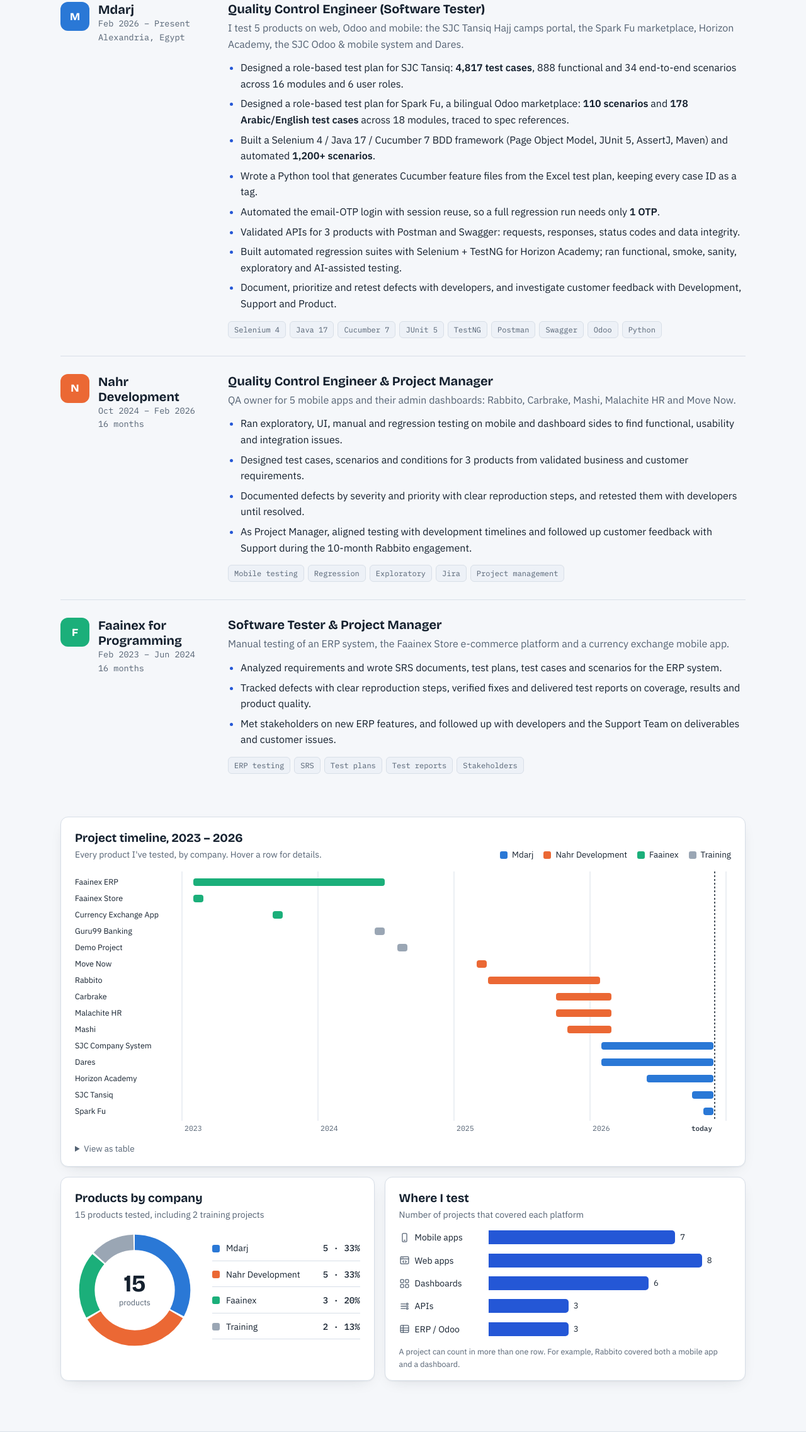
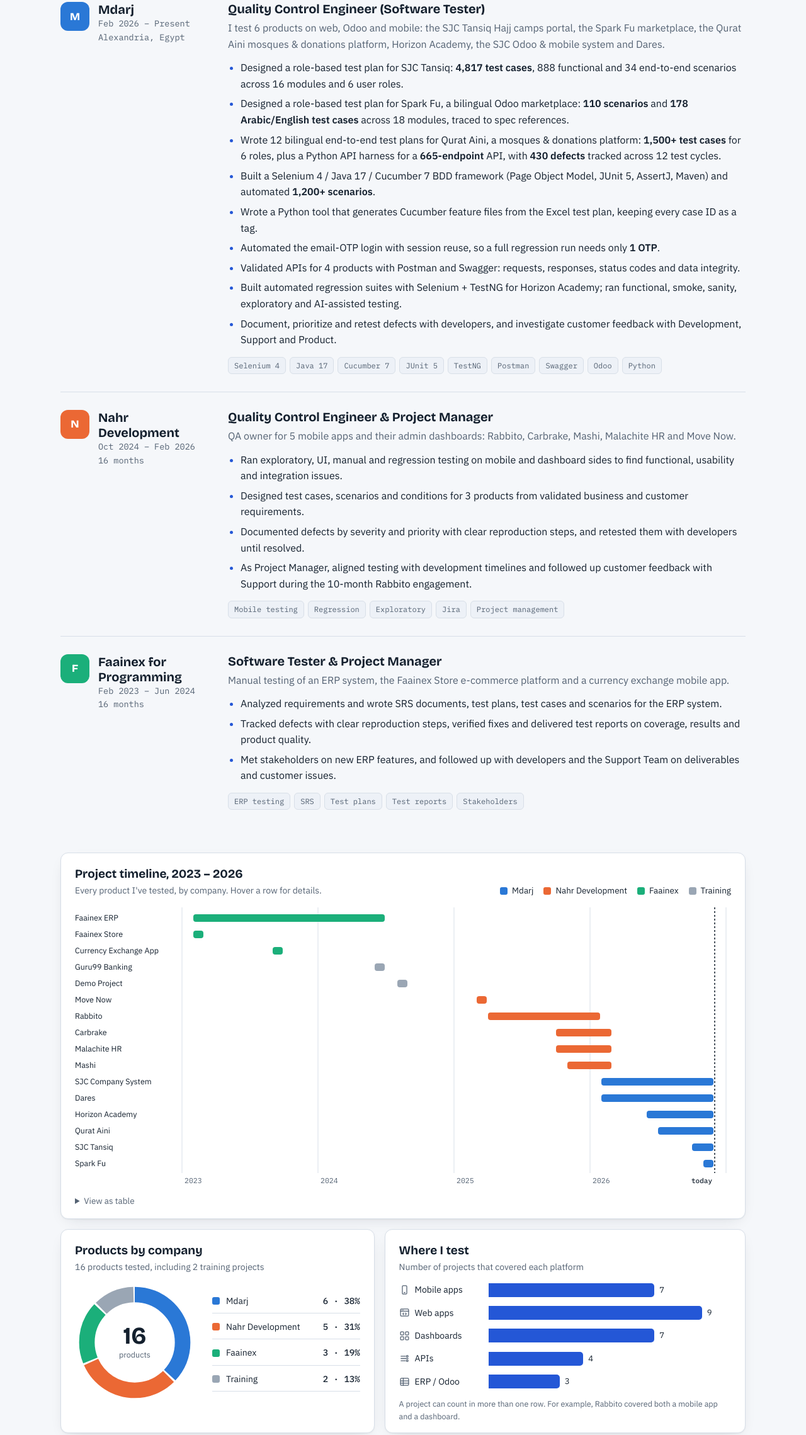
Before and after one commit to sherouk2022/sherouk2022.github.io, a plain HTML site: page index.html in a window 1280 px wide. Shown: the part 1720-3999 px from the top of the page at 63% size. Drawn offline with nearby package versions, Linux system fonts and the light colour scheme.

Commit message:
Add Qurat Aini mosques & donations platform project and refresh downloadable CV
Co-Authored-By: Claude Opus 5.5 <noreply@anthropic.com>

```diff
--- a/index.html
+++ b/index.html
@@ -370,10 +370,10 @@ footer a { color: var(--code-dim); }
 .hbar .lab { display: flex; align-items: center; gap: 8px; }
 .hbar .lab .ic { width: 17px; height: 17px; color: var(--muted); }
 .hbar .trk { position: relative; height: 22px; }
-.hbar .val { height: 100%; width: calc(var(--v) / 8 * 88%); min-width: 22px; background: var(--accent); border-radius: 0 5px 5px 0; position: relative; }
+.hbar .val { height: 100%; width: calc(var(--v) / 9 * 88%); min-width: 22px; background: var(--accent); border-radius: 0 5px 5px 0; position: relative; }
 .js .hbar .val { transform: scaleX(0); transform-origin: left; transition: transform 1s cubic-bezier(.3,.7,.3,1); }
 .js .in .hbar .val { transform: scaleX(1); }
-.hbar .num-l { position: absolute; top: 50%; transform: translateY(-50%); left: calc(var(--v) / 8 * 88% + 8px); font-family: var(--font-mono); font-size: 13px; color: var(--ink); }
+.hbar .num-l { position: absolute; top: 50%; transform: translateY(-50%); left: calc(var(--v) / 9 * 88% + 8px); font-family: var(--font-mono); font-size: 13px; color: var(--ink); }
 .chart-note { font-size: 12.5px; color: var(--muted); margin-top: 14px; }
 @media (max-width: 900px) { .insights { grid-template-columns: 1fr; } }
 @media (max-width: 420px) { .hbar { grid-template-columns: 104px 1fr; font-size: 13px; } #donut { margin-inline: auto; } }
@@ -558,7 +558,7 @@ footer a { color: var(--code-dim); }
   <div class="wrap">
     <div class="sec-head reveal">
       <span class="eyebrow">Experience</span>
-      <h2>Three companies, thirteen products, one standard</h2>
+      <h2>Three companies, fourteen products, one standard</h2>
       <p>I started in QA alongside project management, which taught me to test with delivery dates, stakeholders and real customers in mind.</p>
     </div>
     <div class="rail">
@@ -566,14 +566,15 @@ footer a { color: var(--code-dim); }
         <div class="when"><span class="mono" style="background:var(--s-mdarj)">M</span><b>Mdarj</b>Feb 2026 – Present<br>Alexandria, Egypt</div>
         <div>
           <h3>Quality Control Engineer (Software Tester)</h3>
-          <p class="intro">I test 5 products on web, Odoo and mobile: the SJC Tansiq Hajj camps portal, the Spark Fu marketplace, Horizon Academy, the SJC Odoo &amp; mobile system and Dares.</p>
+          <p class="intro">I test 6 products on web, Odoo and mobile: the SJC Tansiq Hajj camps portal, the Spark Fu marketplace, the Qurat Aini mosques &amp; donations platform, Horizon Academy, the SJC Odoo &amp; mobile system and Dares.</p>
           <ul>
             <li>Designed a role-based test plan for SJC Tansiq: <b>4,817 test cases</b>, 888 functional and 34 end-to-end scenarios across 16 modules and 6 user roles.</li>
             <li>Designed a role-based test plan for Spark Fu, a bilingual Odoo marketplace: <b>110 scenarios</b> and <b>178 Arabic/English test cases</b> across 18 modules, traced to spec references.</li>
+            <li>Wrote 12 bilingual end-to-end test plans for Qurat Aini, a mosques &amp; donations platform: <b>1,500+ test cases</b> for 6 roles, plus a Python API harness for a <b>665-endpoint</b> API, with <b>430 defects</b> tracked across 12 test cycles.</li>
             <li>Built a Selenium 4 / Java 17 / Cucumber 7 BDD framework (Page Object Model, JUnit 5, AssertJ, Maven) and automated <b>1,200+ scenarios</b>.</li>
             <li>Wrote a Python tool that generates Cucumber feature files from the Excel test plan, keeping every case ID as a tag.</li>
             <li>Automated the email-OTP login with session reuse, so a full regression run needs only <b>1 OTP</b>.</li>
-            <li>Validated APIs for 3 products with Postman and Swagger: requests, responses, status codes and data integrity.</li>
+            <li>Validated APIs for 4 products with Postman and Swagger: requests, responses, status codes and data integrity.</li>
             <li>Built automated regression suites with Selenium + TestNG for Horizon Academy; ran functional, smoke, sanity, exploratory and AI-assisted testing.</li>
             <li>Document, prioritize and retest defects with developers, and investigate customer feedback with Development, Support and Product.</li>
           </ul>
@@ -622,7 +623,7 @@ footer a { color: var(--code-dim); }
           <span><i style="background:var(--s-training)"></i>Training</span>
         </div>
       </div>
-      <div id="timeline" role="img" aria-label="Gantt chart of 15 projects from February 2023 to today, grouped by company. The same data is in the table below."></div>
+      <div id="timeline" role="img" aria-label="Gantt chart of 16 projects from February 2023 to today, grouped by company. The same data is in the table below."></div>
       <div class="tip" id="tip" role="presentation"></div>
       <details>
         <summary>View as table</summary>
@@ -632,19 +633,19 @@ footer a { color: var(--code-dim); }
 
     <div class="insights">
       <div class="chart-card reveal">
-        <div class="chart-head"><div><h3>Products by company</h3><p>15 products tested, including 2 training projects</p></div></div>
+        <div class="chart-head"><div><h3>Products by company</h3><p>16 products tested, including 2 training projects</p></div></div>
         <div class="donut-wrap">
-          <div id="donut" role="img" aria-label="Donut chart: Mdarj 5, Nahr Development 5, Faainex 3, Training 2. Total 15 products."><div class="center"><b>15</b><span>products</span></div></div>
+          <div id="donut" role="img" aria-label="Donut chart: Mdarj 6, Nahr Development 5, Faainex 3, Training 2. Total 16 products."><div class="center"><b>16</b><span>products</span></div></div>
           <div class="dlegend" id="dlegend"></div>
         </div>
       </div>
       <div class="chart-card reveal">
         <div class="chart-head"><div><h3>Where I test</h3><p>Number of projects that covered each platform</p></div></div>
-        <div class="hbars" role="img" aria-label="Bar chart: Mobile apps 7 projects, Web apps 8, Admin dashboards 6, APIs 3, ERP and Odoo 3.">
+        <div class="hbars" role="img" aria-label="Bar chart: Mobile apps 7 projects, Web apps 9, Admin dashboards 7, APIs 4, ERP and Odoo 3.">
           <div class="hbar"><span class="lab"><svg class="ic"><use href="#i-mobile"/></svg>Mobile apps</span><div class="trk"><div class="val" style="--v:7"></div><span class="num-l" style="--v:7">7</span></div></div>
-          <div class="hbar"><span class="lab"><svg class="ic"><use href="#i-browser"/></svg>Web apps</span><div class="trk"><div class="val" style="--v:8"></div><span class="num-l" style="--v:8">8</span></div></div>
-          <div class="hbar"><span class="lab"><svg class="ic"><use href="#i-grid"/></svg>Dashboards</span><div class="trk"><div class="val" style="--v:6"></div><span class="num-l" style="--v:6">6</span></div></div>
-          <div class="hbar"><span class="lab"><svg class="ic"><use href="#i-api"/></svg>APIs</span><div class="trk"><div class="val" style="--v:3"></div><span class="num-l" style="--v:3">3</span></div></div>
+          <div class="hbar"><span class="lab"><svg class="ic"><use href="#i-browser"/></svg>Web apps</span><div class="trk"><div class="val" style="--v:9"></div><span class="num-l" style="--v:9">9</span></div></div>
+          <div class="hbar"><span class="lab"><svg class="ic"><use href="#i-grid"/></svg>Dashboards</span><div class="trk"><div class="val" style="--v:7"></div><span class="num-l" style="--v:7">7</span></div></div>
+          <div class="hbar"><span class="lab"><svg class="ic"><use href="#i-api"/></svg>APIs</span><div class="trk"><div class="val" style="--v:4"></div><span class="num-l" style="--v:4">4</span></div></div>
           <div class="hbar"><span class="lab"><svg class="ic"><use href="#i-table"/></svg>ERP / Odoo</span><div class="trk"><div class="val" style="--v:3"></div><span class="num-l" style="--v:3">3</span></div></div>
         </div>
         <p class="chart-note">A project can count in more than one row. For example, Rabbito covered both a mobile app and a dashboard.</p>
@@ -731,12 +732,12 @@ footer a { color: var(--code-dim); }
   <div class="wrap">
     <div class="sec-head reveal">
       <span class="eyebrow">Projects</span>
-      <h2>Fifteen products tested</h2>
-      <p>Food delivery, car services, transport, HR, ERP, e-commerce, industrial marketplaces, education, Quran study circles and Hajj operations, on web, mobile and dashboards.</p>
+      <h2>Sixteen products tested</h2>
+      <p>Food delivery, car services, transport, HR, ERP, e-commerce, industrial marketplaces, mosques &amp; donations, education, Quran study circles and Hajj operations, on web, mobile and dashboards.</p>
     </div>
     <div class="filters" role="group" aria-label="Filter projects by company">
-      <button type="button" data-f="all" aria-pressed="true">All<span class="c">15</span></button>
-      <button type="button" data-f="mdarj" aria-pressed="false"><i style="background:var(--s-mdarj)"></i>Mdarj<span class="c">5</span></button>
+      <button type="button" data-f="all" aria-pressed="true">All<span class="c">16</span></button>
+      <button type="button" data-f="mdarj" aria-pressed="false"><i style="background:var(--s-mdarj)"></i>Mdarj<span class="c">6</span></button>
       <button type="button" data-f="nahr" aria-pressed="false"><i style="background:var(--s-nahr)"></i>Nahr Development<span class="c">5</span></button>
       <button type="button" data-f="faainex" aria-pressed="false"><i style="background:var(--s-faainex)"></i>Faainex<span class="c">3</span></button>
       <button type="button" data-f="training" aria-pressed="false"><i style="background:var(--s-training)"></i>Training<span class="c">2</span></button>
@@ -744,6 +745,7 @@ footer a { color: var(--code-dim); }
     <div class="grid" id="project-grid">
       <article class="card" data-co="mdarj"><div class="top"><h3>SJC Tansiq</h3><span class="date">Oct 2026 – now</span></div><p class="what"><svg class="ic"><use href="#i-browser"/></svg>Hajj camps management portal · Web</p><ul><li>4,817-case role-based test plan, 16 modules, 6 roles</li><li>1,200+ automated BDD scenarios</li><li>Security: access control and XSS checks</li></ul><div class="meta"><span class="tag-co">Mdarj</span><span class="chip">Selenium</span><span class="chip">Cucumber</span><span class="chip">Java</span></div></article>
       <article class="card" data-co="mdarj"><div class="top"><h3>Spark Fu</h3><span class="date">Nov 2026 – now</span></div><p class="what"><svg class="ic"><use href="#i-browser"/></svg>Bilingual B2B equipment marketplace · Odoo</p><ul><li>110 role-based scenarios across website, vendor portal and Odoo back office</li><li>178 Arabic/English test cases, 18 modules, P1–P3</li><li>OTP and Google login, buy/rent, cart, payment, RTL/LTR and SEO</li></ul><div class="meta"><span class="tag-co">Mdarj</span><span class="chip">Odoo</span><span class="chip">E-commerce</span><span class="chip">Localization</span></div></article>
+      <article class="card" data-co="mdarj"><div class="top"><h3>Qurat Aini</h3><span class="date">Jul 2026 – now</span></div><p class="what"><svg class="ic"><use href="#i-browser"/></svg>Mosques &amp; donations platform · Web &amp; API</p><ul><li>12 bilingual E2E test plans: 1,500+ cases, 6 roles</li><li>Python API harness for a 665-endpoint API</li><li>430 defects tracked across 12 test cycles</li></ul><div class="meta"><span class="tag-co">Mdarj</span><span class="chip">API</span><span class="chip">Python</span><span class="chip">Security</span></div></article>
       <article class="card" data-co="mdarj"><div class="top"><h3>Horizon Academy</h3><span class="date">Jun 2026 – now</span></div><p class="what"><svg class="ic"><use href="#i-browser"/></svg>Courses &amp; services platform · Web</p><ul><li>Reviewed PRDs; wrote test cases and scenarios</li><li>UI, API and AI-assisted testing</li><li>Automated regression suites with TestNG</li></ul><div class="meta"><span class="tag-co">Mdarj</span><span class="chip">TestNG</span><span class="chip">Selenium</span><span class="chip">API</span></div></article>
       <article class="card" data-co="mdarj"><div class="top"><h3>SJC Company System</h3><span class="date">Feb 2026 – now</span></div><p class="what"><svg class="ic"><use href="#i-mobile"/></svg>Mobile app linked to an Odoo dashboard</p><ul><li>API testing for both app versions</li><li>Manual testing of the mobile versions</li><li>Exploratory and smoke testing on Odoo</li></ul><div class="meta"><span class="tag-co">Mdarj</span><span class="chip">Odoo</span><span class="chip">Postman</span><span class="chip">Mobile</span></div></article>
       <article class="card" data-co="mdarj"><div class="top"><h3>Dares</h3><span class="date">Feb 2026 – now</span></div><p class="what"><svg class="ic"><use href="#i-mobile"/></svg>Quran study circles app &amp; control panel</p><ul><li>API and regression testing</li><li>Exploratory and smoke testing on the control panel</li><li>Bug reporting and retesting</li></ul><div class="meta"><span class="tag-co">Mdarj</span><span class="chip">API</span><span class="chip">Regression</span><span class="chip">Mobile</span></div></article>
@@ -974,6 +976,7 @@ footer a { color: var(--code-dim); }
     ['SJC Company System', 'mdarj', '2026-02', null, 'Mobile app + Odoo dashboard'],
     ['Dares', 'mdarj', '2026-02', null, 'Quran study circles app'],
     ['Horizon Academy', 'mdarj', '2026-06', null, 'Courses & services platform'],
+    ['Qurat Aini', 'mdarj', '2026-07', null, 'Mosques & donations platform'],
     ['SJC Tansiq', 'mdarj', '2026-10', null, 'Hajj camps management portal'],
     ['Spark Fu', 'mdarj', '2026-11', null, 'Bilingual B2B equipment marketplace']
   ];
```
Also changed, not shown: 1 other file.
